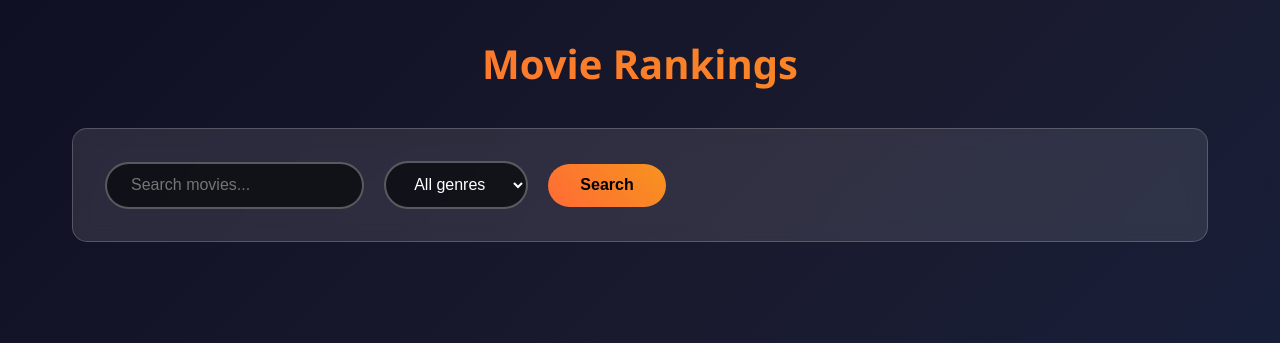
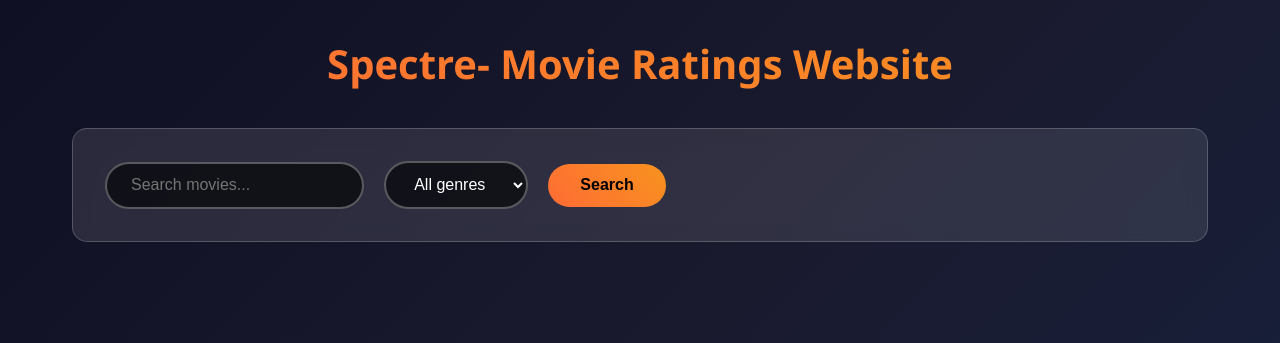
Before and after one commit to Rishi730/Spectre_Movieratings, a Django app: template reviews/templates/reviews/movie_list.html in a window 1280 px wide. Shown: the part 60-403 px from the top of the page. Run offline with Django 3.2, Linux system fonts and the light colour scheme; the template is opened without the code that fills it, so the values that code supplies are empty.

Commit message:
Update movie_list.html

```diff
--- a/reviews/templates/reviews/movie_list.html
+++ b/reviews/templates/reviews/movie_list.html
@@ -2,7 +2,7 @@
 {% block title %}All Movies{% endblock %}
 {% block content %}
 
-<h1>Movie Rankings</h1>
+<h1>Spectre- Movie Ratings Website</h1>
 
 <form method="get" class="search-form">
   <input type="text" name="q" placeholder="Search movies..." value="{{ q }}">
@@ -52,3 +52,4 @@
 {% endfor %}
 
 {% endblock %}
+<h2>Made By Rishi730 GSW</h2>
```
